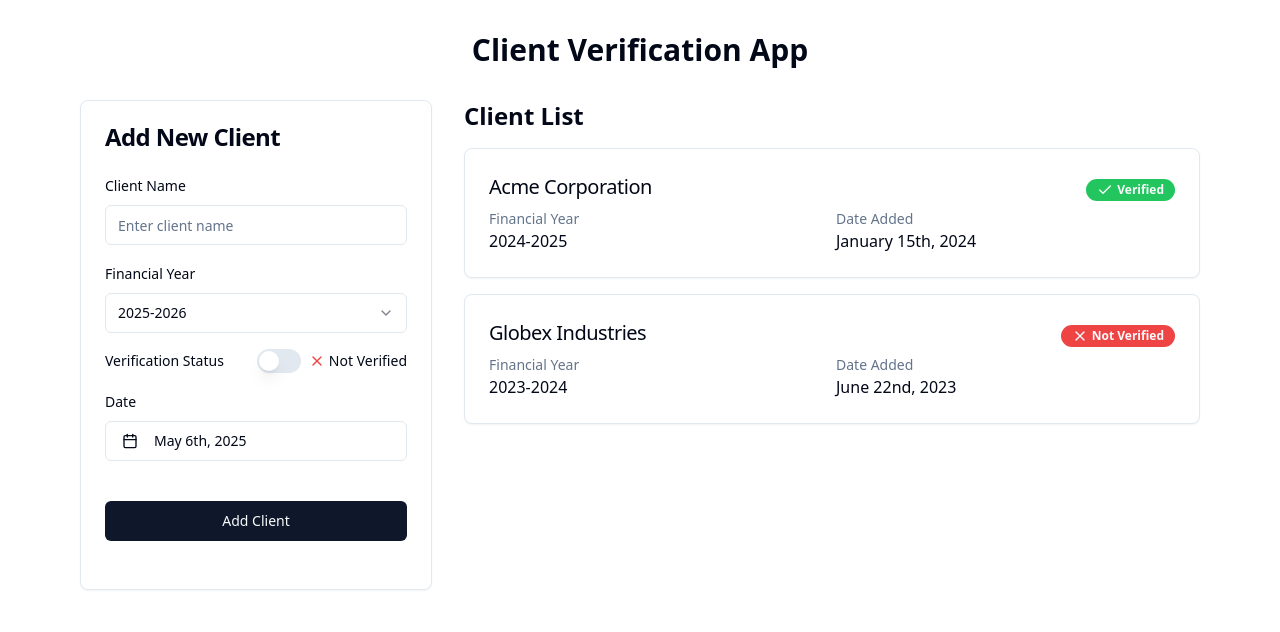
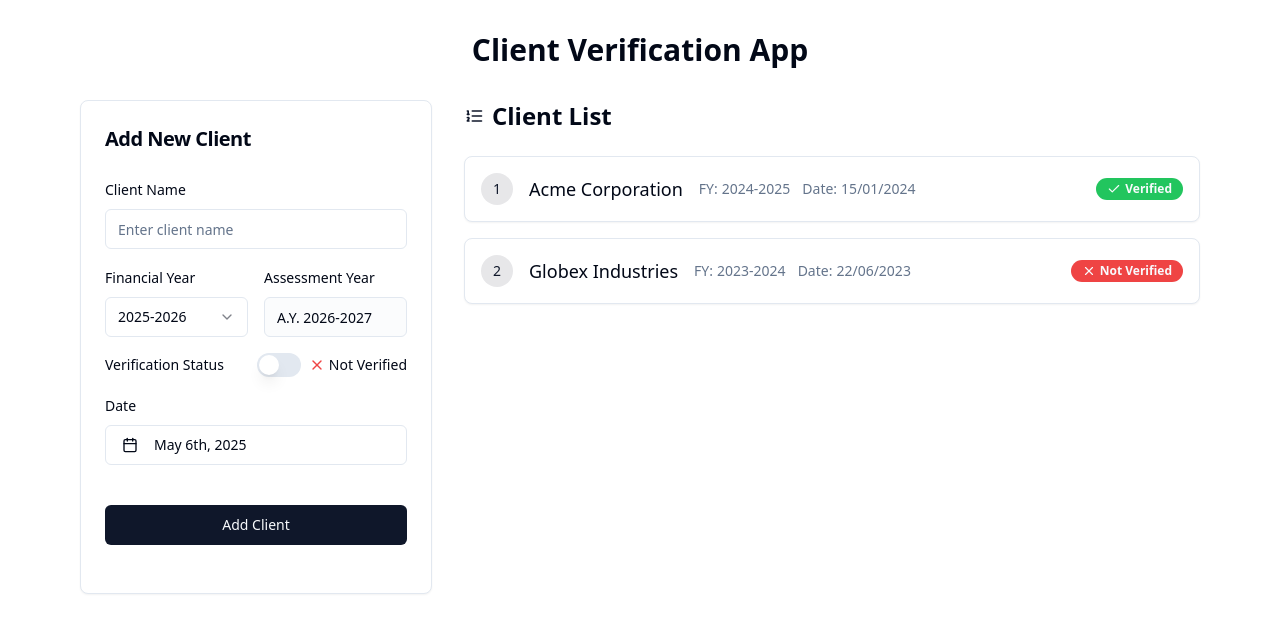
Before and after one commit to spsahil-code/fiscal-friend-verifier-app, a React (Vite) app: page / in a window 1280 px wide. Shown: the top 632 px of the page. Built offline with nearby package versions, Linux system fonts and the light colour scheme.

Commit message:
Refactor: Improve client list UI and add features
- Improved client list UI with a modern, sleek design.
- Added serial numbers (Sr. No.) for clients in the list.
- Implemented auto-selection of the assessment year based on the financial year when adding a client.

```diff
--- a/src/components/AddClientForm.tsx
+++ b/src/components/AddClientForm.tsx
@@ -1,5 +1,5 @@
 
-import { useState } from "react";
+import { useState, useEffect } from "react";
 import { format } from "date-fns";
 import { Calendar as CalendarIcon, Check, X } from "lucide-react";
 import { cn } from "@/lib/utils";
@@ -46,15 +46,29 @@ const generateFinancialYears = () => {
   return years;
 };
 
+// Function to determine assessment year from financial year
+const getAssessmentYear = (financialYear: string): string => {
+  const endYear = financialYear.split('-')[1];
+  return `A.Y. ${endYear}-${parseInt(endYear) + 1}`;
+};
+
 const AddClientForm = ({ onAddClient }: AddClientFormProps) => {
   const [name, setName] = useState("");
   const [financialYear, setFinancialYear] = useState(
     `${new Date().getFullYear()}-${new Date().getFullYear() + 1}`
   );
+  const [assessmentYear, setAssessmentYear] = useState(
+    getAssessmentYear(financialYear)
+  );
   const [isVerified, setIsVerified] = useState(false);
   const [date, setDate] = useState<Date>(new Date());
 
   const financialYears = generateFinancialYears();
+
+  // Update assessment year when financial year changes
+  useEffect(() => {
+    setAssessmentYear(getAssessmentYear(financialYear));
+  }, [financialYear]);
 
   const handleSubmit = (e: React.FormEvent) => {
     e.preventDefault();
@@ -93,7 +107,7 @@ const AddClientForm = ({ onAddClient }: AddClientFormProps) => {
   return (
     <Card className="w-full">
       <CardHeader>
-        <CardTitle>Add New Client</CardTitle>
+        <CardTitle className="text-xl">Add New Client</CardTitle>
       </CardHeader>
       <CardContent>
         <form onSubmit={handleSubmit} className="space-y-4">
@@ -107,6 +121,7 @@ const AddClientForm = ({ onAddClient }: AddClientFormProps) => {
             />
           </div>
 
+          <div className="grid grid-cols-2 gap-4">
             <div className="space-y-2">
               <Label htmlFor="financial-year">Financial Year</Label>
               <Select value={financialYear} onValueChange={setFinancialYear}>
@@ -121,6 +136,17 @@ const AddClientForm = ({ onAddClient }: AddClientFormProps) => {
                   ))}
                 </SelectContent>
               </Select>
+            </div>
+
+            <div className="space-y-2">
+              <Label htmlFor="assessment-year">Assessment Year</Label>
+              <Input
+                id="assessment-year"
+                value={assessmentYear}
+                readOnly
+                className="bg-muted/30"
+              />
+            </div>
           </div>
 
           <div className="flex items-center justify-between space-x-2">
--- a/src/components/ClientCard.tsx
+++ b/src/components/ClientCard.tsx
@@ -4,41 +4,51 @@ import { Check, X } from "lucide-react";
 import { Client } from "@/types/client";
 import {
   Card,
-  CardContent,
-  CardHeader,
-  CardTitle
+  CardContent
 } from "@/components/ui/card";
 import { Badge } from "@/components/ui/badge";
 
 interface ClientCardProps {
   client: Client;
+  index: number;
 }
 
-const ClientCard = ({ client }: ClientCardProps) => {
+const ClientCard = ({ client, index }: ClientCardProps) => {
   return (
-    <Card className="w-full mb-4">
-      <CardHeader className="flex flex-row items-center justify-between pb-2">
-        <CardTitle className="text-xl font-medium">{client.name}</CardTitle>
-        {client.isVerified ? (
-          <Badge className="bg-green-500 hover:bg-green-600 ml-auto flex items-center gap-1">
-            <Check size={16} /> Verified
-          </Badge>
-        ) : (
-          <Badge variant="destructive" className="ml-auto flex items-center gap-1">
-            <X size={16} /> Not Verified
-          </Badge>
-        )}
-      </CardHeader>
-      <CardContent>
-        <div className="grid grid-cols-2 gap-2">
-          <div className="flex flex-col">
-            <span className="text-sm text-muted-foreground">Financial Year</span>
-            <span className="font-medium">{client.financialYear}</span>
+    <Card className="w-full mb-4 hover:shadow-md transition-shadow">
+      <CardContent className="p-4 flex items-center">
+        <div className="flex-shrink-0 w-8 h-8 bg-primary/10 rounded-full flex items-center justify-center mr-4">
+          <span className="text-sm font-medium text-primary">{index}</span>
+        </div>
+
+        <div className="flex-grow">
+          <div className="flex flex-wrap items-center gap-4">
+            <h3 className="text-lg font-medium">{client.name}</h3>
+
+            <div className="flex items-center gap-3 text-sm text-muted-foreground">
+              <span className="flex items-center gap-1">
+                <span className="font-medium">FY:</span>
+                {client.financialYear}
+              </span>
+
+              <span className="flex items-center gap-1">
+                <span className="font-medium">Date:</span>
+                {format(client.date, 'dd/MM/yyyy')}
+              </span>
+            </div>
           </div>
-          <div className="flex flex-col">
-            <span className="text-sm text-muted-foreground">Date Added</span>
-            <span className="font-medium">{format(client.date, 'PPP')}</span>
-          </div>
+        </div>
+
+        <div className="flex-shrink-0 ml-2">
+          {client.isVerified ? (
+            <Badge className="bg-green-500 hover:bg-green-600 flex items-center gap-1">
+              <Check size={14} /> Verified
+            </Badge>
+          ) : (
+            <Badge variant="destructive" className="flex items-center gap-1">
+              <X size={14} /> Not Verified
+            </Badge>
+          )}
         </div>
       </CardContent>
     </Card>
--- a/src/components/ClientList.tsx
+++ b/src/components/ClientList.tsx
@@ -1,6 +1,7 @@
 
 import { Client } from "@/types/client";
 import ClientCard from "./ClientCard";
+import { ListOrdered } from "lucide-react";
 
 interface ClientListProps {
   clients: Client[];
@@ -17,9 +18,17 @@ const ClientList = ({ clients }: ClientListProps) => {
 
   return (
     <div className="space-y-4">
-      <h2 className="text-2xl font-bold mb-4">Client List</h2>
-      {clients.map((client) => (
-        <ClientCard key={client.id} client={client} />
+      <div className="flex items-center gap-2 mb-6">
+        <ListOrdered className="h-5 w-5 text-primary" />
+        <h2 className="text-2xl font-bold">Client List</h2>
+      </div>
+
+      {clients.map((client, index) => (
+        <ClientCard
+          key={client.id}
+          client={client}
+          index={index + 1}
+        />
       ))}
     </div>
   );
```
Lines whose indentation alone changed are shown as unchanged.
